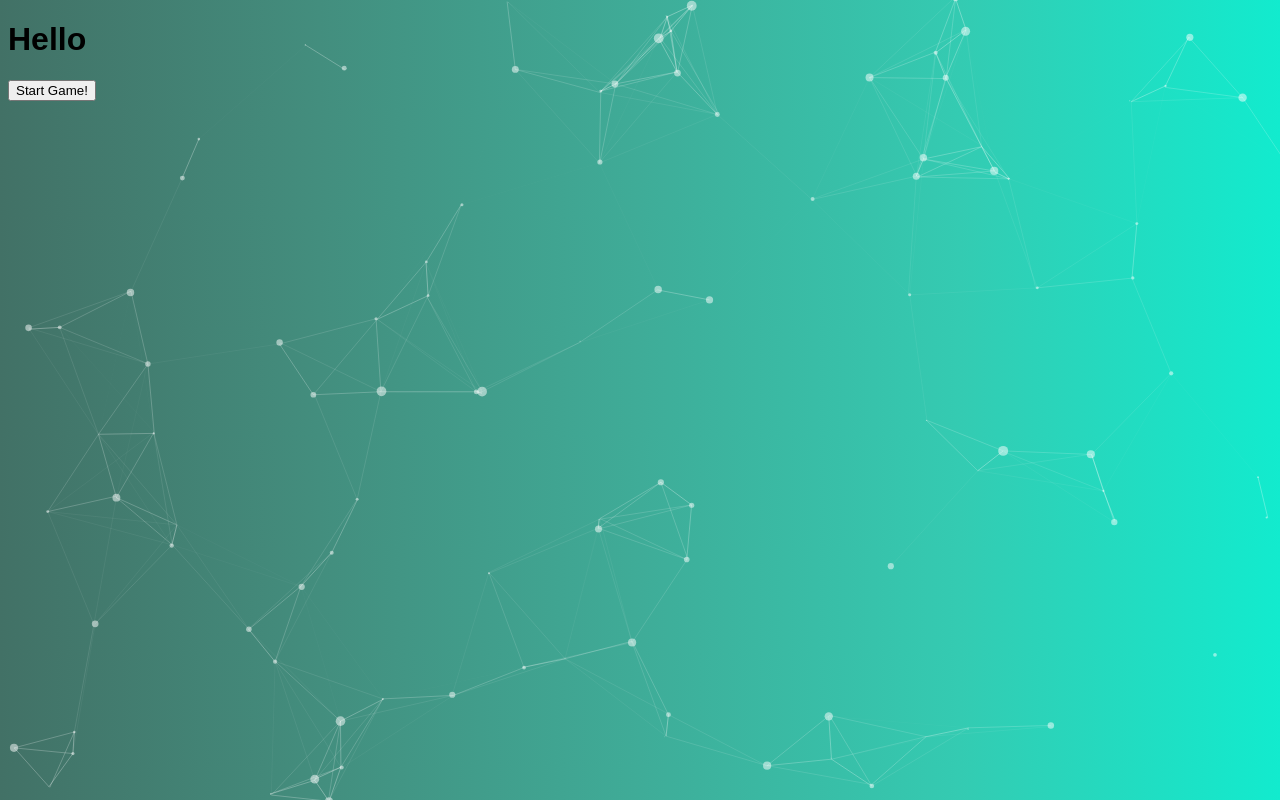
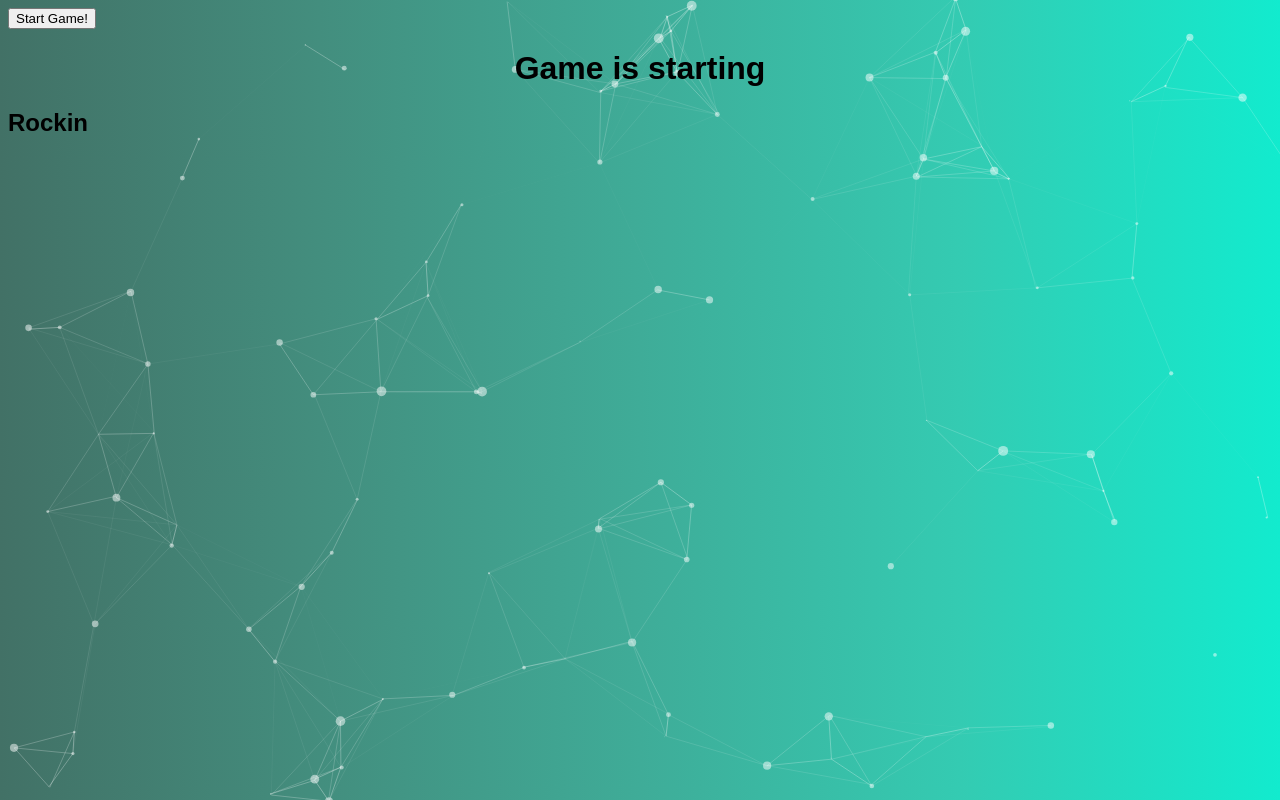
Before and after one commit to TekniqueJoseph/more-functions, a plain HTML site: page index.html in a window 1280 px wide. Both pictures are taken after a click on the button "Start Game!". Drawn offline with Linux system fonts and the light colour scheme.

Commit message:
added eventListeners

```diff
--- a/CSS/style.css
+++ b/CSS/style.css
@@ -11,3 +11,6 @@ body{
     top: 0;
     z-index:-10;
 }
+h1{
+    text-align: center;
+}
--- a/app.js
+++ b/app.js
@@ -1,10 +1,19 @@
 const startGameBtn = document.getElementById('start-game-btn');
-let h1 = document.querySelector('#heading')
+let h1 = document.querySelector('#heading');
+let sub = document.querySelector('#sub')
 
 
 function startGame() {
     console.log('Game is starting...')
-    h1.innerHTML = 'Hello'
+    h1.innerHTML = 'Game is starting'
 }
 
-startGame()
+const person = {
+    greet: function greet(){
+        console.log('Rockin')
+        sub.innerHTML = ('Rockin')
+    }
+}
+
+person.greet()
+startGameBtn.addEventListener('click', startGame);
--- a/index.html
+++ b/index.html
@@ -13,9 +13,9 @@
 <body>
   <div id="particles-js">
   </div>
+  <button id="start-game-btn">Start Game!</button>
   <h1 id="heading"></h1>
-
-  <button id="start-game-btn">Start Game!</button>
+  <h2 id="sub"></h2>
 
   <script src="particles.js-master/particles.js"></script>
   <script src="/particles.js-master/demo/js/app.js"></script>
```
